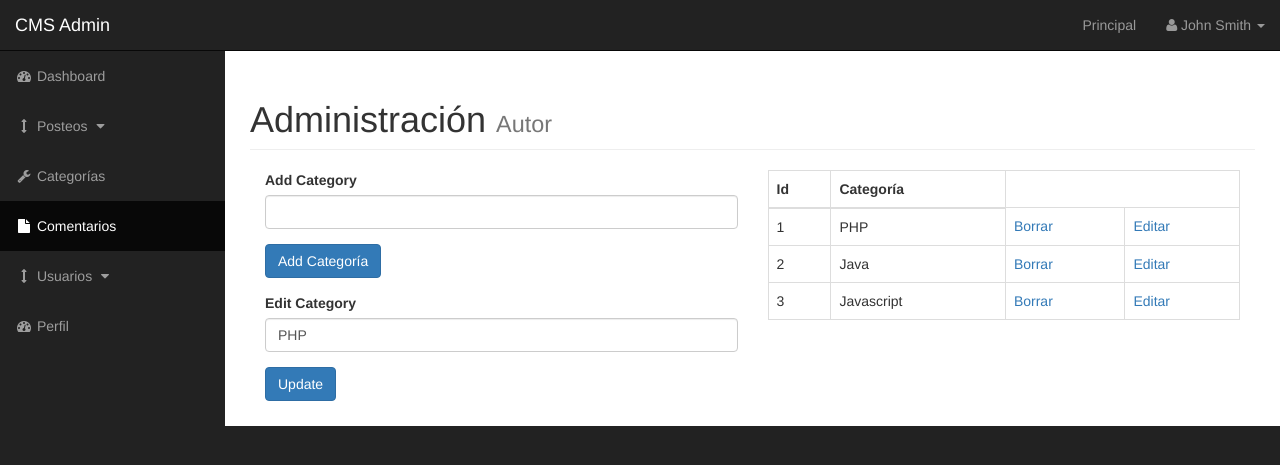
After one commit to leagurru/cms-phpcurso, a PHP site: page /admin/categories.php?edit=1 in a window 1280 px wide. The commit adds this page. Shown: the top 465 px of the page. Run offline with PHP 8.4, Linux system fonts and the light colour scheme; data comes from the database, SQL or seed files in the repository.

Commit message:
Fin Sección 13: categories

```diff
--- /dev/null
+++ b/admin/categories.php
@@ -0,0 +1,80 @@
+<?php include "includes/admin_header.php" ?>
+
+    <div id="wrapper">
+
+    <!-- Navigation -->
+    <?php include "includes/admin_navigation.php" ?>
+
+    <div id="page-wrapper">
+
+        <div class="container-fluid">
+
+            <!-- Page Heading -->
+            <div class="row">
+                <div class="col-lg-12">
+                    <h1 class="page-header">
+                        Administración
+                        <small>Autor</small>
+                    </h1>
+
+                    <div class="col-xs-6">
+                        <?php insert_categories(); ?>
+
+
+                        <form action="" method="post">
+                            <div class="form-group">
+                                <label for="cat-title">Add Category</label>
+                                <input type="text" class="form-control" name="cat_title">
+                            </div>
+                            <div class="form-group">
+                                <input class= "btn btn-primary" type="submit" name="submit" value="Add Categoría">
+                            </div>
+                        </form>
+
+
+<?php //update and include query
+if(isset($_GET['edit'])){
+    $cat_id = $_GET['edit'];
+    include "includes/update_categories.php";
+
+}
+
+?>
+
+
+
+                    </div>
+
+                    <div class="col-xs-6">
+
+                        <table class="table table-bordered table-hover">
+                            <thead>
+                            <tr>
+                                <th>Id</th>
+                                <th>Categoría</th>
+                            </tr>
+                            </thead>
+                            <tbody>
+
+
+                            <?php findAllCategories(); ?>
+
+                            <?php deleteCategories(); ?>
+
+
+                            </thead>
+                        </table>
+
+                    </div>
+
+
+                </div>
+            </div>
+            <!-- /.row -->
+
+        </div>
+        <!-- /.container-fluid -->
+
+    </div>
+    <!-- /#page-wrapper -->
+<?php include "includes/admin_footer.php" ?>
--- /dev/null
+++ b/admin/functions.php
@@ -0,0 +1,61 @@
+<?php
+
+function insert_categories(){
+
+    global $connection;
+
+    if(isset($_POST['submit'])){
+        $cat_title = $_POST['cat_title'];
+        if($cat_title == "" || empty($cat_title)){
+            echo "This field should not be empty";
+        } else {
+            $query  = "INSERT INTO categories (cat_title) ";
+            $query .= " VALUE ('{$cat_title}') ";
+
+            $create_category_query = mysqli_query($connection, $query);
+            if(!$create_category_query){
+                die('QUERY FAILED' . mysqli_error($connection));
+            }
+        }
+    }
+
+
+}
+
+function findAllCategories()
+{
+
+    global $connection;
+    $query = "SELECT * FROM categories";
+    $select_categories = mysqli_query($connection, $query);
+
+
+    while ($row = mysqli_fetch_assoc($select_categories)) {
+        $cat_id = $row['cat_id'];
+        $cat_title = $row['cat_title'];
+        echo "<tr>";
+        echo "<td>{$cat_id}</td>";
+        echo "<td>{$cat_title}</td>";
+        echo "<td><a href='categories.php?delete={$cat_id}'>Borrar</td></a></td>";
+        echo "<td><a href='categories.php?edit={$cat_id}'>Editar</td></a></td>";
+        echo "</tr>";
+
+    }
+
+}
+
+function deleteCategories(){
+
+    global $connection;
+
+    if(isset($_GET['delete'])){
+        $the_cat_id = $_GET['delete'];
+        $query = "DELETE FROM categories WHERE cat_id = {$the_cat_id} ";
+        $delete_query = mysqli_query($connection, $query);
+        header("Location: categories.php"); // refresca
+    }
+
+}
+
+
+?>
--- a/admin/includes/header.php
+++ b/admin/includes/admin_header.php
@@ -1,3 +1,10 @@
+<?php //ob_start(); ?>
+<?php include "../includes/db.php" ?>
+<?php include "functions.php" ?>
+
+<?php ob_start(); ?>
+
+
 <!DOCTYPE html>
 <html lang="en">
 
--- /dev/null
+++ b/admin/includes/admin_navigation.php
@@ -0,0 +1,79 @@
+
+<nav class="navbar navbar-inverse navbar-fixed-top" role="navigation">
+    <!-- Brand and toggle get grouped for better mobile display -->
+    <div class="navbar-header">
+        <button type="button" class="navbar-toggle" data-toggle="collapse" data-target=".navbar-ex1-collapse">
+            <span class="sr-only">Toggle navigation</span>
+            <span class="icon-bar"></span>
+            <span class="icon-bar"></span>
+            <span class="icon-bar"></span>
+        </button>
+        <a class="navbar-brand" href="index.php">CMS Admin</a>
+    </div>
+    <!-- Top Menu Items -->
+    <ul class="nav navbar-right top-nav">
+        <li><a href="../index.php">Principal</a></li>
+
+
+
+
+
+        <li class="dropdown">
+            <a href="#" class="dropdown-toggle" data-toggle="dropdown"><i class="fa fa-user"></i> John Smith <b class="caret"></b></a>
+            <ul class="dropdown-menu">
+                <li>
+                    <a href="#"><i class="fa fa-fw fa-user"></i> Profile</a>
+                </li>
+
+                <li class="divider"></li>
+                <li>
+                    <a href="#"><i class="fa fa-fw fa-power-off"></i> Log Out</a>
+                </li>
+            </ul>
+        </li>
+    </ul>
+    <!-- Sidebar Menu Items - These collapse to the responsive navigation menu on small screens -->
+    <div class="collapse navbar-collapse navbar-ex1-collapse">
+        <ul class="nav navbar-nav side-nav">
+            <li>
+                <a href="index.php"><i class="fa fa-fw fa-dashboard"></i> Dashboard</a>
+            </li>
+
+            <li>
+                <a href="javascript:;" data-toggle="collapse" data-target="#posts_dropdown"><i class="fa fa-fw fa-arrows-v"></i> Posteos <i class="fa fa-fw fa-caret-down"></i></a>
+                <ul id="posts_dropdown" class="collapse">
+                    <li>
+                        <a href="#">Ver Posteos</a>
+                    </li>
+                    <li>
+                        <a href="#">Agregar Posteo</a>
+                    </li>
+                </ul>
+            </li>
+
+            <li>
+                <a href="bootstrap-grid.html"><i class="fa fa-fw fa-wrench"></i> Categorías</a>
+            </li>
+
+            <li class="active">
+                <a href="blank-page.html"><i class="fa fa-fw fa-file"></i> Comentarios</a>
+            </li>
+            <li>
+                <a href="javascript:;" data-toggle="collapse" data-target="#demo"><i class="fa fa-fw fa-arrows-v"></i> Usuarios <i class="fa fa-fw fa-caret-down"></i></a>
+                <ul id="demo" class="collapse">
+                    <li>
+                        <a href="#">Dropdown Item</a>
+                    </li>
+                    <li>
+                        <a href="#">Dropdown Item</a>
+                    </li>
+                </ul>
+            </li>
+            <li>
+                <a href="index.php"><i class="fa fa-fw fa-dashboard"></i> Perfil</a>
+            </li>
+
+        </ul>
+    </div>
+    <!-- /.navbar-collapse -->
+</nav>
--- /dev/null
+++ b/admin/includes/update_categories.php
@@ -0,0 +1,40 @@
+<form action="" method="post">
+    <div class="form-group">
+        <label for="cat-title">Edit Category</label>
+
+        <?php
+        if(isset($_GET['edit'])){
+            $cat_id = $_GET['edit'];
+
+            $query = "SELECT * FROM categories WHERE cat_id = $cat_id";
+            $select_categories_id = mysqli_query($connection, $query);
+
+
+            while($row = mysqli_fetch_assoc($select_categories_id)){
+                $cat_id = $row['cat_id'];
+                $cat_title = $row['cat_title'];
+                ?>
+
+                <input value="<?php if(isset($cat_title)){echo $cat_title;} ?>" type="text" class="form-control" name="cat_title">
+
+            <?php }} ?>
+
+        <?php // update query
+        if(isset($_POST['update_category'])) {
+            $the_cat_title = $_POST['cat_title'];
+            $query = "UPDATE categories SET cat_title = '{$the_cat_title}' WHERE cat_id = {$cat_id} ";
+            $update_query = mysqli_query($connection, $query);
+            if(!$update_query){
+                die("QUERY FAILED" . mysqli_error($connection));
+            }
+
+        }
+
+        ?>
+
+<!--        <input type="text" class="form-control" name="cat_title">-->
+    </div>
+    <div class="form-group">
+        <input class= "btn btn-primary" type="submit" name="update_category" value="Update">
+    </div>
+</form>
--- a/admin/index.php
+++ b/admin/index.php
@@ -1,9 +1,9 @@
-<?php include "includes/header.php"?>
+<?php include "includes/admin_header.php" ?>
 
     <div id="wrapper">
 
         <!-- Navigation -->
-        <?php include "includes/navigation.php"?>
+        <?php include "includes/admin_navigation.php" ?>
 
         <div id="page-wrapper">
 
@@ -27,4 +27,4 @@
 
         </div>
         <!-- /#page-wrapper -->
-<?php include "includes/footer.php"?>
+<?php include "includes/admin_footer.php" ?>
```
Also changed, not shown: admin/includes/navigation.php (deleted, +0 -159 lines), admin/includes/admin_footer.php (renamed from admin/includes/footer.php).
